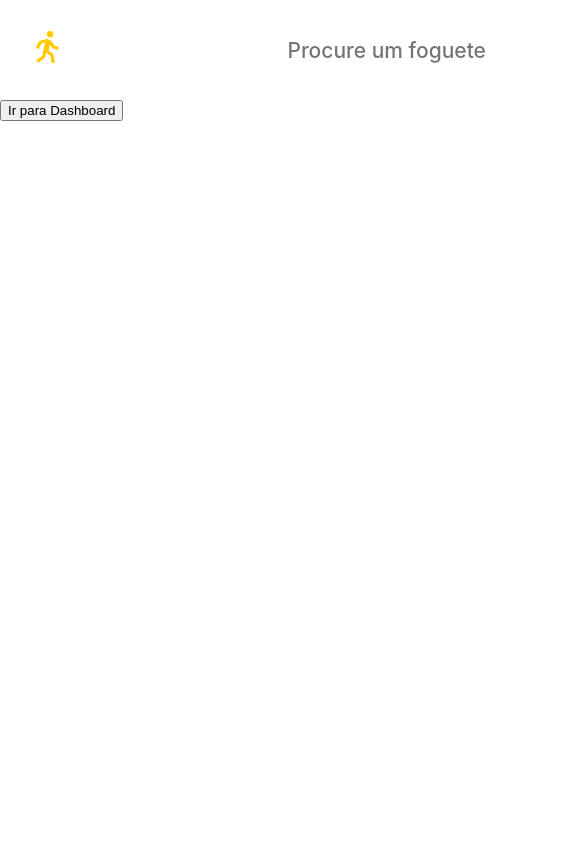
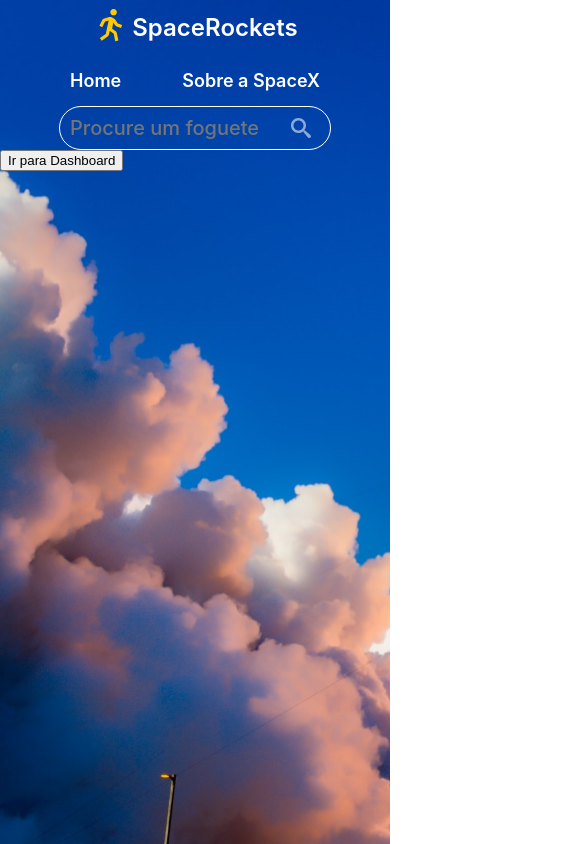
Before and after one commit to JoaoMaiaBGM/SpaceX-rockets, a React (Create React App) app: page / in a window 390 px wide. Shown: the whole page, 583 px wide, since content can reach past the window. Built offline with nearby package versions, Linux system fonts and the light colour scheme.

Commit message:
feat: component header responsivity + Home page background image

```diff
--- a/src/Components/Header/styles.js
+++ b/src/Components/Header/styles.js
@@ -1,29 +1,45 @@
 import styled from "styled-components";
 
 export const HeaderContainer = styled.header`
-  width: 100vw;
-  height: 100px;
+  width: 100%;
+  height: 150px;
+
+  display: flex;
+  flex-direction: column;
 
   background-color: inherit;
 
   .headerMain {
-    width: 85%;
+    width: 100%;
     height: 100%;
 
     display: flex;
-    flex-direction: row;
+    flex-direction: column;
     justify-content: space-between;
     align-items: center;
     margin: 0 auto;
+
+    @media screen and (min-width: 700px) {
+      flex-direction: row;
+    }
   }
 
   .logoContainer {
-    width: 30%;
+    width: 100%;
     height: 100%;
 
     display: flex;
     flex-direction: row;
     align-items: center;
+    justify-content: center;
+
+    @media screen and (min-width: 700px) {
+      width: 80%;
+    }
+
+    @media screen and (min-width: 900px) {
+      width: 30%;
+    }
 
     img {
       width: 40px;
@@ -41,19 +57,31 @@ export const HeaderContainer = styled.header`
   }
 
   .sectionContainer {
-    width: 60%;
+    width: 100%;
     height: 100%;
 
     display: flex;
-    flex-direction: row;
+    flex-direction: column;
     align-items: center;
     justify-content: space-between;
 
-    gap: 30px;
+    line-height: 50px;
+
+    @media screen and (min-width: 700px) {
+      width: 100%;
+      height: 70%;
+
+      justify-content: center;
+      align-items: center;
+    }
+
+    @media screen and (min-width: 900px) {
+      width: 65%;
+      flex-direction: row;
     }
 
     nav {
-    width: 40%;
+      width: 250px;
       height: 100%;
 
       display: flex;
@@ -72,41 +100,60 @@ export const HeaderContainer = styled.header`
         color: inherit;
         text-decoration: none;
       }
+
+      @media screen and (min-width: 700px) {
+        height: 100%;
+      }
+
+      @media screen and (min-width: 900px) {
+        width: 60%;
+        flex-direction: row;
+      }
     }
 
     .inputContainer {
-    width: 60%;
+      width: 100%;
       height: 100%;
 
       display: flex;
       flex-direction: row;
       align-items: center;
+      justify-content: center;
+
+      margin-right: 20px;
+
+      @media screen and (min-width: 700px) {
+        height: 100%;
+      }
 
       input {
-      width: 280px;
+        width: 250px;
         height: 42px;
 
         border-radius: 25px;
         border: solid 1px #ffffff;
 
-      padding: 0 15px;
+        padding: 0 10px;
         background-color: inherit;
 
         font-family: "Inter";
         font-style: normal;
         font-weight: 500;
-      font-size: 21px;
+        font-size: 20px;
 
         color: rgba(255, 255, 255, 0.55);
       }
 
       svg {
-      width: 18px;
-      height: 18px;
+        width: 20px;
+        height: 20px;
 
-      margin-left: -50px;
+        margin-left: -40px;
 
         color: rgba(255, 255, 255, 0.55);
+
+        cursor: pointer;
+      }
     }
   }
 `;
--- a/src/Pages/Home/index.jsx
+++ b/src/Pages/Home/index.jsx
@@ -1,15 +1,18 @@
 import { Link } from "react-router-dom";
 import Header from "../../Components/Header";
+import homeImg from "../../Assets/home_img.svg";
+
+import { BackgroundContainer } from "./styles";
 
 export default function Home() {
   return (
-    <>
+    <BackgroundContainer style={{ backgroundImage: `url(${homeImg})` }}>
       <Header />
       <main>
         <Link to='/dashboard'>
           <button type='button'>Ir para Dashboard</button>
         </Link>
       </main>
-    </>
+    </BackgroundContainer>
   );
 }
--- a/src/Pages/Home/styles.js
+++ b/src/Pages/Home/styles.js
@@ -0,0 +1,6 @@
+import styled from "styled-components";
+
+export const BackgroundContainer = styled.div`
+  width: 100vw;
+  height: 100vh;
+`;
```
Also changed, not shown: src/Assets/home_img.png (added), src/Assets/home_img.svg (added). Lines whose indentation alone changed are shown as unchanged.
